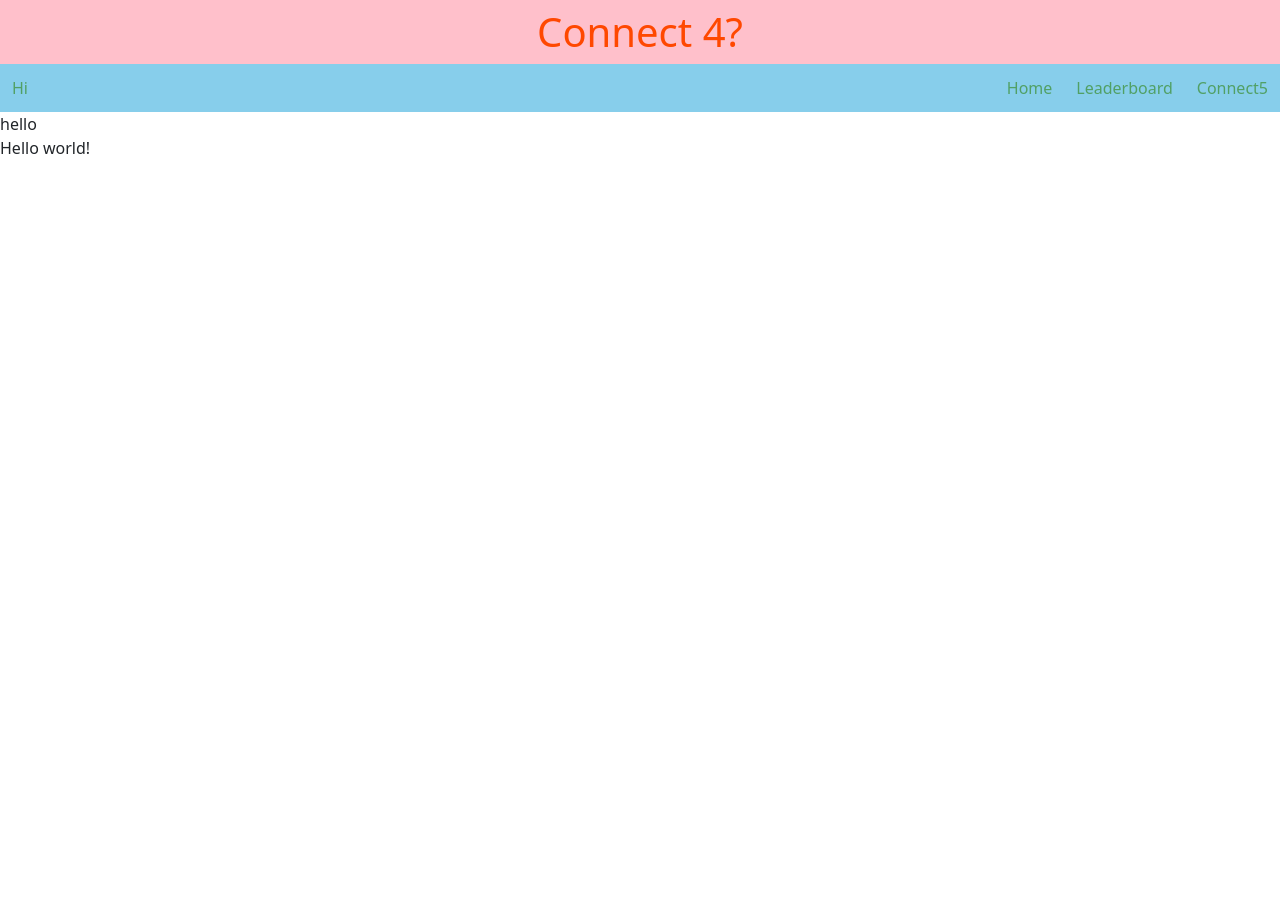
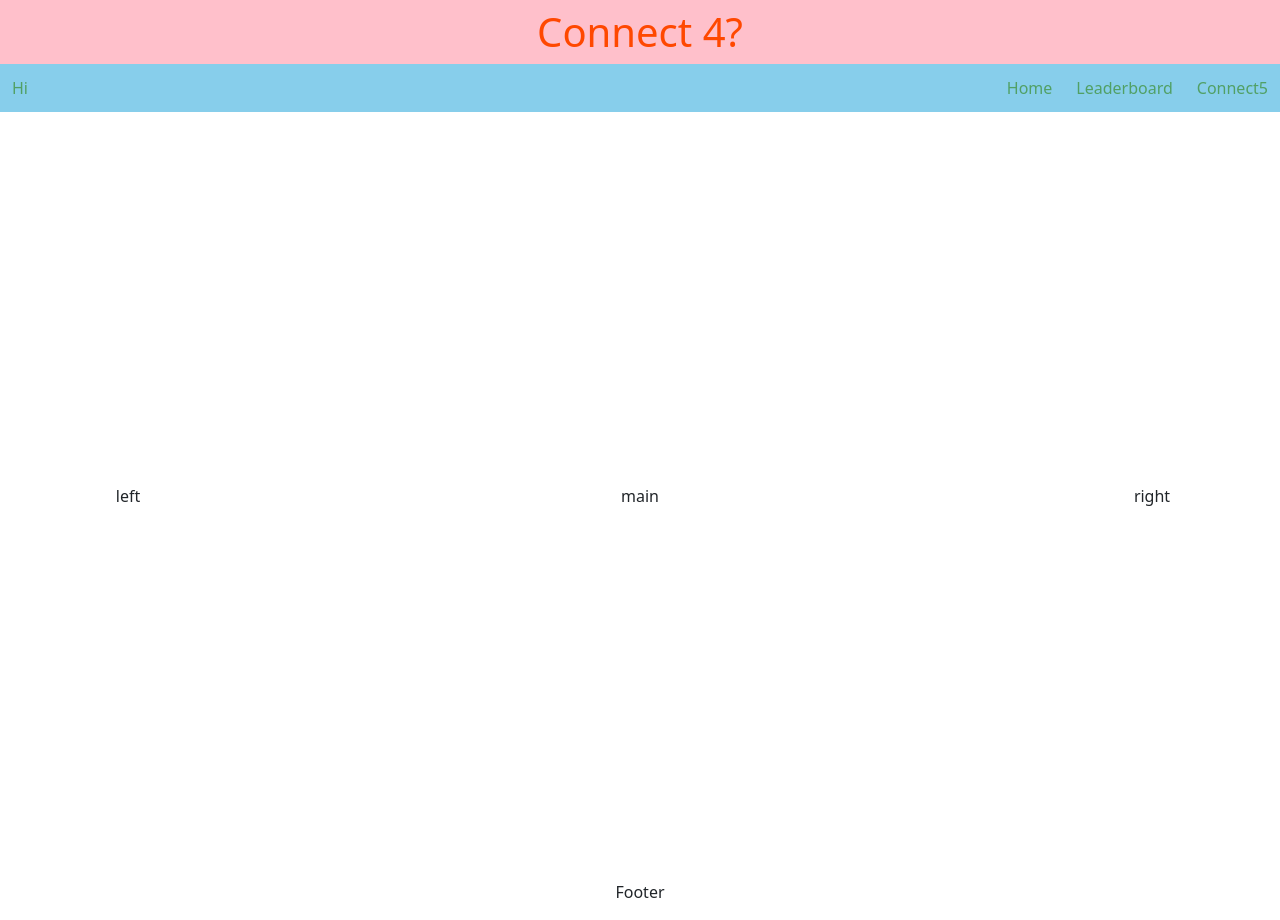
Before and after one commit to SauliusKul/FinalProjectCS50, a Flask app: page / in a window 1280 px wide. Before the commit the page ends 154 px from the top, so only its background shows below. Run offline with Flask 2, Linux system fonts and the light colour scheme; some libraries are stand-ins or nearby versions.

Commit message:
fixed navbar and game flexboxes

```diff
--- a/static/styles.css
+++ b/static/styles.css
@@ -13,24 +13,13 @@
     margin: 0;
 }
 
-#gameSpace {
-    width: 80%;
-    height: 80vh;
-    margin-left: 10%;
-    background-color: pink;
-}
-
 .navList {
     display: flex;
-    flex-flow: row wrap;
-    justify-content: flex-end;
+    flex-flow: row;
 
     margin: 0;
     padding: 0;
     background-color: skyblue;
-}
-
-.navList {
     list-style: none;
 }
 
@@ -46,9 +35,6 @@
 
 .navList li:hover {
     background-color: rgb(73, 73, 190);
-}
-
-.navList li:hover {
     color:greenyellow;
 }
 
@@ -56,13 +42,13 @@
     margin-right: auto;
 }
 
-@media all and (max-width: 800px) {
+@media all and (max-width: 900px) {
     .navList {
         justify-content: space-evenly;
     }
 
     .selfLeft {
-        margin-left: 0;
+        margin-right: 0;
     }
 }
 
@@ -77,21 +63,23 @@
         border-top: 1px solid rgba(255, 255, 255,0.3);
         border-bottom: 1px solid rgba(0, 0, 0, 0.1);
       }
-
-    .selfLeft {
-        margin-right: 0;
-    }
 }
 
 .gameContainer {
     display: flex;
-    flex-wrap: wrap;
-    justify-content: space-between + safe;
-    align-items: flex-start;
-    align-content: center + safe;
+    flex-flow: row wrap;
+    align-items: center;
+    text-align: center;
 }
 
-.Game {
-    flex: 3 0 100%;
-    align-self: center;
+.game {
+    display: flex;
+    aspect-ratio: 1 / 1;
+    flex: 3 1;
+    align-items: center;
+    justify-content: center;
 }
+
+.sidePanel {
+    flex: 1 1;
+}
--- a/templates/index.html
+++ b/templates/index.html
@@ -13,10 +13,17 @@ Connect4
 {% endblock %}
 
 {% block main %}
-    <div class="gameSpace">
-        <div>
-            hello
+    <div class="gameContainer">
+        <div class="sidePanel">
+            left
+        </div>
+        <div class="game">
+            main
+        </div>
+
+        <div class="sidePanel">
+            right
         </div>
     </div>
-    <p>Hello world!</p>
+    <p style="text-align: center">Footer</p>
 {% endblock %}
--- a/templates/leaderboard.html
+++ b/templates/leaderboard.html
@@ -4,7 +4,7 @@
 Leaderboard
 {% endblock %}
 
-{% block body %}
+{% block main %}
 <table>
     <td>
         1.
--- a/templates/template.html
+++ b/templates/template.html
@@ -16,19 +16,18 @@
         {% block body %}
         {% endblock %}
         <ul class="navList">
-            <a class="selfLeft"><li>Hi</li></a>
+            <a href="/" class="selfLeft"><li>Hi</li></a>
             <a href="/">
                 <li>Home</li>
             </a>
             <a href="{{ url_for("leaderboard") }}">
                 <li>Leaderboard</li>
             </a>
-            <a href="/">
+            <a href="#">
                 <li>Connect5</li>
             </a>
 
         </ul>
-
 
         <main>
             {% block main %}
```
